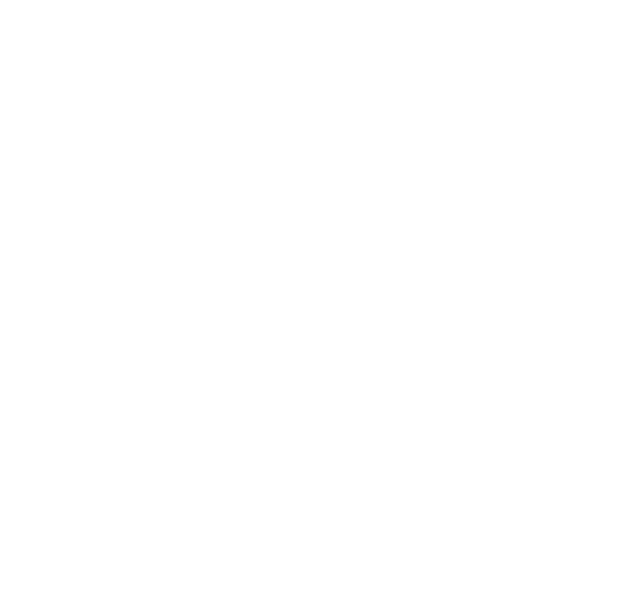
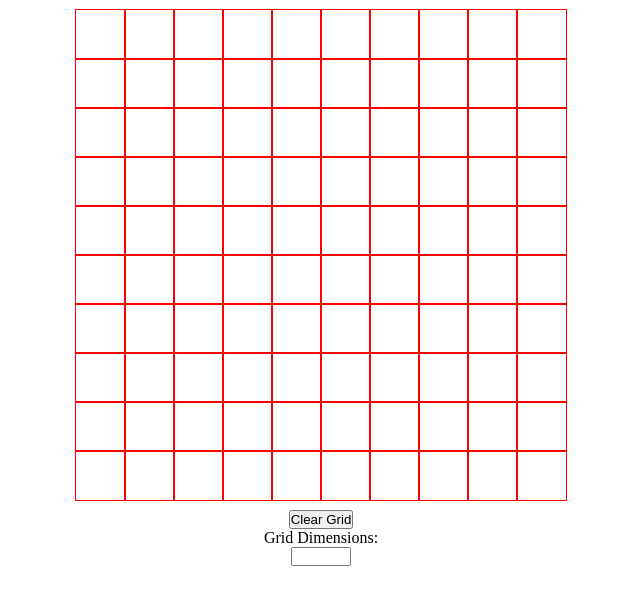
Before and after one commit to Ehssan-B/odin-etch-a-sketch, a plain HTML site: page index.html in a window 1280 px wide. Shown: the whole page, without its empty margins (319-959 px from the left). Drawn offline with Linux system fonts and the light colour scheme.

Commit message:
add createGrid func.

```diff
--- a/index.html
+++ b/index.html
@@ -7,6 +7,11 @@
     <title>Document</title>
 </head>
 <body>
-    <script src="script.js"></script>
+    <div class="grid-container">
+    </div>
+    <button>Clear Grid</button>
+    <label for="grid-dim">Grid Dimensions:</label>
+    <input type="number" id="grid-dim" name="grid-dim" min="1" max="100" />
+    <script src="script.js" defer></script>
 </body>
 </html>
--- a/script.js
+++ b/script.js
@@ -17,3 +17,20 @@ function createGrid (gridSize):
         add square div to container div
 
 */
+
+const gridContainer = document.querySelector(".grid-container");
+
+const createGrid = function(dimension, container){
+    for (let row = 0; row < dimension; row++){
+        const gridRow = document.createElement("div")
+        gridRow.classList.add("grid-row");
+        for (let sqr = 0; sqr < dimension; sqr++){
+            const gridSqr = document.createElement("div");
+            gridSqr.classList.add("grid-square");
+            gridRow.append(gridSqr);
+        }
+        container.append(gridRow);
+    }
+}
+
+createGrid(10, gridContainer);
--- a/style.css
+++ b/style.css
@@ -6,6 +6,7 @@
 
 body {
     display: flex;
+    flex-direction: column;
 
     justify-content: center;
     align-items: center;
@@ -15,15 +16,22 @@ body {
     width: 500px;
     height: 500px;
 
+    padding: 5px;
+    margin: 5px;
+
+    display: flex;
+    flex-direction: column;
+}
+
+.grid-row {
     display: flex;
     flex-direction: row;
-    flex-wrap: wrap;
-
+    flex: 1;
 }
 
 .grid-square {
     outline: 0.1px solid red;
-    flex: 0 0 auto;
+    flex: 1;
 }
 
 .grid-active {
```
